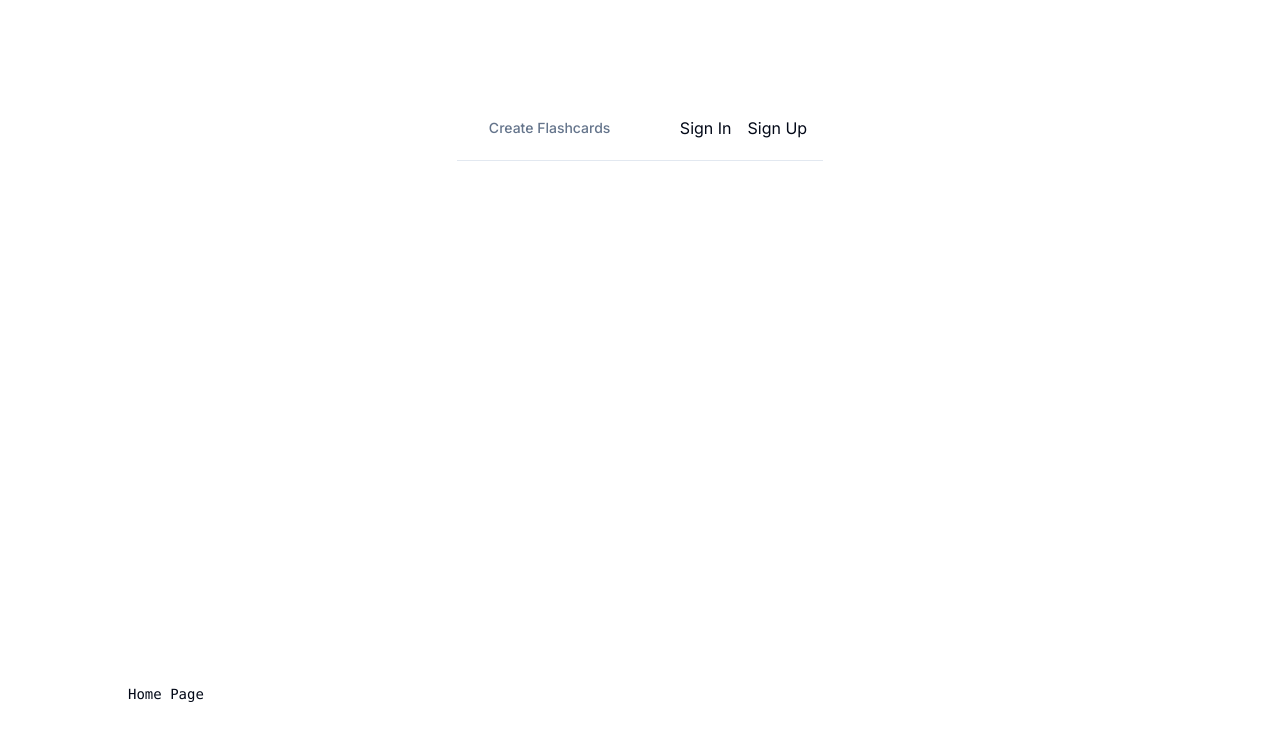
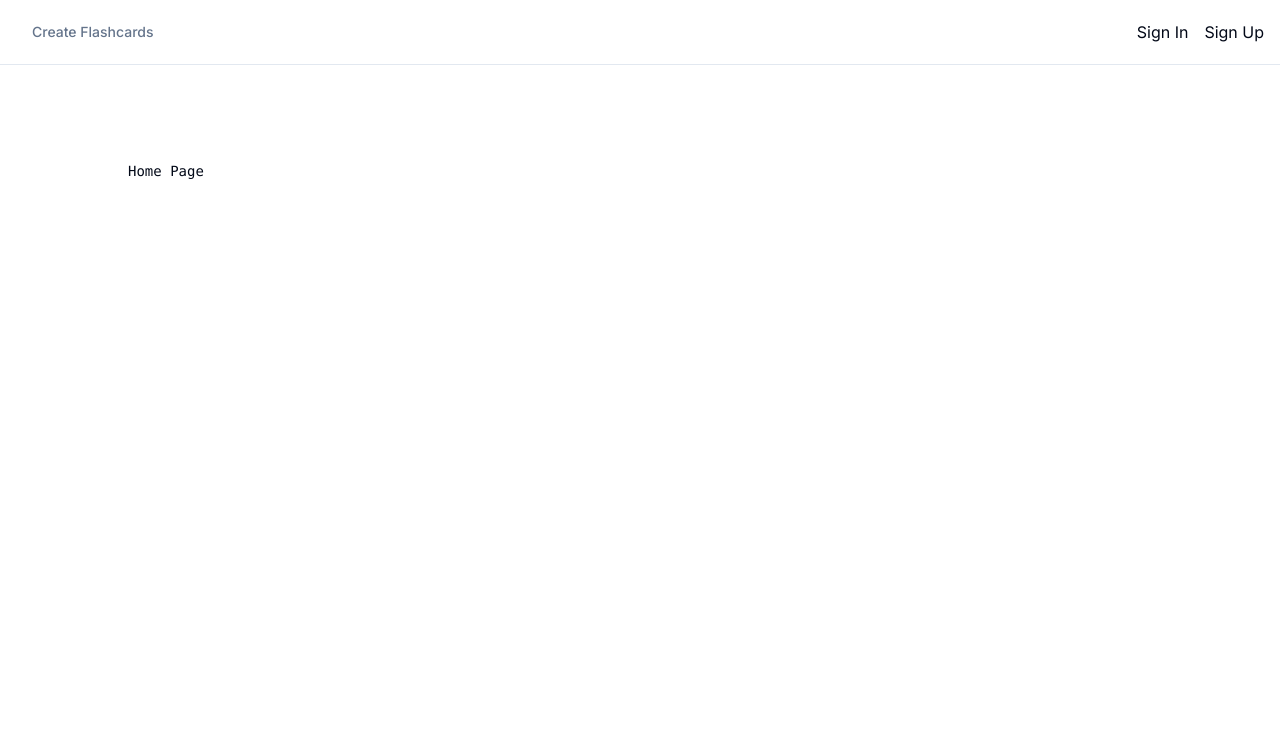
Before and after one commit to brandon-moy/study-buddy-2, a Next.js app: page / in a window 1280 px wide. Shown: the top 740 px of the page. Built offline with nearby package versions, Linux system fonts and the light colour scheme.

Commit message:
Moved HomeNavbar from page to layout on home due to main component stylish conflicts on page.tsx

```diff
--- a/app/layout.tsx
+++ b/app/layout.tsx
@@ -2,6 +2,7 @@ import type { Metadata } from "next";
 import { Inter } from "next/font/google";
 import "./globals.css";
 import { ClerkProvider, auth } from "@clerk/nextjs";
+import HomeNavbar from "@/components/Navbars/HomeNavbar";
 
 const inter = Inter({ subsets: ["latin"] });
 
@@ -18,7 +19,10 @@ export default function RootLayout({
   return (
     <ClerkProvider>
       <html lang="en">
-        <body className={inter.className}>{children}</body>
+        <body className={inter.className}>
+          <HomeNavbar />
+          {children}
+        </body>
       </html>
     </ClerkProvider>
   );
--- a/app/page.tsx
+++ b/app/page.tsx
@@ -1,9 +1,6 @@
-import HomeNavbar from "@/components/Navbars/HomeNavbar";
-
 export default function Home() {
   return (
     <main className="flex min-h-screen flex-col items-center justify-between p-24">
-      <HomeNavbar />
       <div className="z-10 max-w-5xl w-full items-center justify-between font-mono text-sm lg:flex">
         Home Page
       </div>
```
